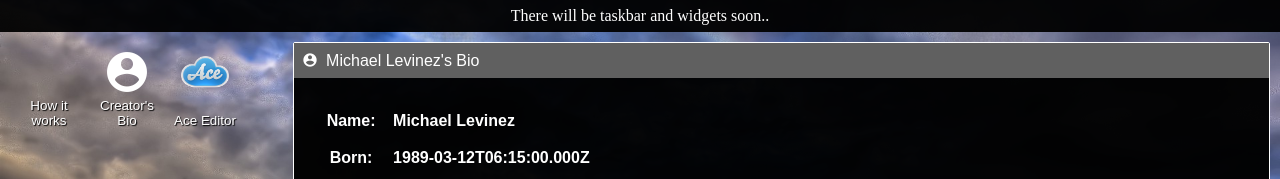
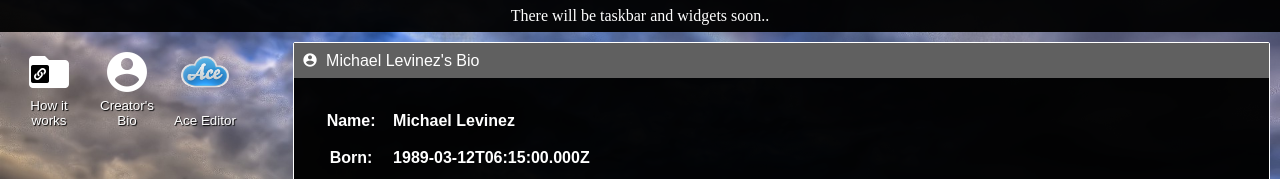
Before and after one commit to LEV7n/JDE, a plain HTML site: page index.html in a window 1280 px wide. Shown: the top 179 px of the page. Drawn offline with Linux system fonts and the light colour scheme; a web font is replaced by a local one.

Commit message:
Symlink icon set Symlink icon style Symlink icon render

```diff
--- a/conf/filesystem.json
+++ b/conf/filesystem.json
@@ -10,17 +10,17 @@
                 "items": {
                     "ace.js": {
                         "type": "js",
+                        "url": "../../../apps/ace.js",
                         "created": "Fri, 04 Feb 2022 21:03:35 GMT",
                         "accessed": "Sat, 05 Feb 2022 13:55:15 GMT",
-                        "modified": "Sat, 05 Feb 2022 13:30:44 GMT",
-                        "url": "../../../apps/ace.js"
+                        "modified": "Sat, 05 Feb 2022 13:30:44 GMT"
                     },
                     "bio.js": {
                         "type": "js",
+                        "url": "../../../apps/bio.js",
                         "created": "Fri, 04 Feb 2022 21:03:35 GMT",
                         "accessed": "Sat, 05 Feb 2022 13:55:15 GMT",
-                        "modified": "Sat, 05 Feb 2022 13:30:44 GMT",
-                        "url": "../../../apps/bio.js"
+                        "modified": "Sat, 05 Feb 2022 13:30:44 GMT"
                     }
                 }
             },
@@ -32,38 +32,38 @@
                 "items": {
                     "associations.json": {
                         "type": "json",
+                        "url": "../../../conf/associations.json",
                         "created": "Fri, 04 Feb 2022 21:03:35 GMT",
                         "accessed": "Sat, 05 Feb 2022 13:55:15 GMT",
-                        "modified": "Sat, 05 Feb 2022 13:30:44 GMT",
-                        "url": "../../../conf/associations.json"
+                        "modified": "Sat, 05 Feb 2022 13:30:44 GMT"
                     },
                     "contextmenu.json": {
                         "type": "json",
+                        "url": "../../../conf/contextmenu.json",
                         "created": "Fri, 04 Feb 2022 21:03:35 GMT",
                         "accessed": "Sat, 05 Feb 2022 13:55:15 GMT",
-                        "modified": "Sat, 05 Feb 2022 13:30:44 GMT",
-                        "url": "../../../conf/contextmenu.json"
+                        "modified": "Sat, 05 Feb 2022 13:30:44 GMT"
                     },
                     "desktop.json": {
                         "type": "json",
+                        "url": "../../../conf/desktop.json",
                         "created": "Fri, 04 Feb 2022 21:03:35 GMT",
                         "accessed": "Sat, 05 Feb 2022 13:55:15 GMT",
-                        "modified": "Sat, 05 Feb 2022 13:30:44 GMT",
-                        "url": "../../../conf/desktop.json"
+                        "modified": "Sat, 05 Feb 2022 13:30:44 GMT"
                     },
                     "filesystem.json": {
                         "type": "json",
+                        "url": "../../../conf/filesystem.json",
                         "created": "Fri, 04 Feb 2022 21:03:35 GMT",
                         "accessed": "Sat, 05 Feb 2022 13:55:15 GMT",
-                        "modified": "Sat, 05 Feb 2022 13:30:44 GMT",
-                        "url": "../../../conf/filesystem.json"
+                        "modified": "Sat, 05 Feb 2022 13:30:44 GMT"
                     },
                     "filetypes.json": {
                         "type": "json",
+                        "url": "../../../conf/filetypes.json",
                         "created": "Fri, 04 Feb 2022 21:03:35 GMT",
                         "accessed": "Sat, 05 Feb 2022 13:55:15 GMT",
-                        "modified": "Sat, 05 Feb 2022 13:30:44 GMT",
-                        "url": "../../../conf/filetypes.json"
+                        "modified": "Sat, 05 Feb 2022 13:30:44 GMT"
                     }
                 }
             },
@@ -75,24 +75,24 @@
                 "items": {
                     "ace.css": {
                         "type": "css",
+                        "url": "../../../css/ace.css",
                         "created": "Fri, 04 Feb 2022 21:03:35 GMT",
                         "accessed": "Sat, 05 Feb 2022 13:55:15 GMT",
-                        "modified": "Sat, 05 Feb 2022 13:30:44 GMT",
-                        "url": "../../../css/ace.css"
+                        "modified": "Sat, 05 Feb 2022 13:30:44 GMT"
                     },
                     "desktop.css": {
                         "type": "css",
+                        "url": "../../../css/desktop.css",
                         "created": "Fri, 04 Feb 2022 21:03:35 GMT",
                         "accessed": "Sat, 05 Feb 2022 13:55:15 GMT",
-                        "modified": "Sat, 05 Feb 2022 13:30:44 GMT",
-                        "url": "../../../css/desktop.css"
+                        "modified": "Sat, 05 Feb 2022 13:30:44 GMT"
                     },
                     "window.css": {
                         "type": "css",
+                        "url": "../../../css/window.css",
                         "created": "Fri, 04 Feb 2022 21:03:35 GMT",
                         "accessed": "Sat, 05 Feb 2022 13:55:15 GMT",
-                        "modified": "Sat, 05 Feb 2022 13:30:44 GMT",
-                        "url": "../../../css/window.css"
+                        "modified": "Sat, 05 Feb 2022 13:30:44 GMT"
                     }
                 }
             },
@@ -104,59 +104,59 @@
                 "items": {
                     "favicon.png": {
                         "type": "png",
+                        "url": "../../../img/favicon.png",
                         "created": "Fri, 04 Feb 2022 21:03:35 GMT",
                         "accessed": "Sat, 05 Feb 2022 13:55:15 GMT",
-                        "modified": "Sat, 05 Feb 2022 13:30:44 GMT",
-                        "url": "../../../img/favicon.png"
+                        "modified": "Sat, 05 Feb 2022 13:30:44 GMT"
                     },
                     "favicon.svg": {
                         "type": "svg",
+                        "url": "../../../img/favicon.svg",
                         "created": "Fri, 04 Feb 2022 21:03:35 GMT",
                         "accessed": "Sat, 05 Feb 2022 13:55:15 GMT",
-                        "modified": "Sat, 05 Feb 2022 13:30:44 GMT",
-                        "url": "../../../img/favicon.svg"
+                        "modified": "Sat, 05 Feb 2022 13:30:44 GMT"
                     },
                     "photo1.jpg": {
                         "type": "jpg",
+                        "url": "../../../img/photo1.jpg",
                         "created": "Fri, 04 Feb 2022 21:03:35 GMT",
                         "accessed": "Sat, 05 Feb 2022 13:55:15 GMT",
-                        "modified": "Sat, 05 Feb 2022 13:30:44 GMT",
-                        "url": "../../../img/photo1.jpg"
+                        "modified": "Sat, 05 Feb 2022 13:30:44 GMT"
                     },
                     "photo2.jpg": {
                         "type": "jpg",
+                        "url": "../../../img/photo2.jpg",
                         "created": "Fri, 04 Feb 2022 21:03:35 GMT",
                         "accessed": "Sat, 05 Feb 2022 13:55:15 GMT",
-                        "modified": "Sat, 05 Feb 2022 13:30:44 GMT",
-                        "url": "../../../img/photo2.jpg"
+                        "modified": "Sat, 05 Feb 2022 13:30:44 GMT"
                     },
                     "photo3.jpg": {
                         "type": "jpg",
+                        "url": "../../../img/photo3.jpg",
                         "created": "Fri, 04 Feb 2022 21:03:35 GMT",
                         "accessed": "Sat, 05 Feb 2022 13:55:15 GMT",
-                        "modified": "Sat, 05 Feb 2022 13:30:44 GMT",
-                        "url": "../../../img/photo3.jpg"
+                        "modified": "Sat, 05 Feb 2022 13:30:44 GMT"
                     },
                     "jde.svg": {
                         "type": "svg",
+                        "url": "../../../img/jde.svg",
                         "created": "Fri, 04 Feb 2022 21:03:35 GMT",
                         "accessed": "Sat, 05 Feb 2022 13:55:15 GMT",
-                        "modified": "Sat, 05 Feb 2022 13:30:44 GMT",
-                        "url": "../../../img/jde.svg"
+                        "modified": "Sat, 05 Feb 2022 13:30:44 GMT"
                     },
                     "loader.gif": {
                         "type": "gif",
+                        "url": "../../../img/loader.gif",
                         "created": "Fri, 04 Feb 2022 21:03:35 GMT",
                         "accessed": "Sat, 05 Feb 2022 13:55:15 GMT",
-                        "modified": "Sat, 05 Feb 2022 13:30:44 GMT",
-                        "url": "../../../img/loader.gif"
+                        "modified": "Sat, 05 Feb 2022 13:30:44 GMT"
                     },
                     "wallpaper-clouds-sky-palm_trees.jpg": {
                         "type": "jpg",
+                        "url": "../../../img/wallpaper-clouds-sky-palm_trees.jpg",
                         "created": "Fri, 04 Feb 2022 21:03:35 GMT",
                         "accessed": "Sat, 05 Feb 2022 13:55:15 GMT",
-                        "modified": "Sat, 05 Feb 2022 13:30:44 GMT",
-                        "url": "../../../img/wallpaper-clouds-sky-palm_trees.jpg"
+                        "modified": "Sat, 05 Feb 2022 13:30:44 GMT"
                     }
                 }
             },
@@ -174,24 +174,24 @@
                         "items": {
                             "desktop.js": {
                                 "type": "js",
+                                "url": "../../../js/classes/desktop.js",
                                 "created": "Fri, 04 Feb 2022 21:03:35 GMT",
                                 "accessed": "Sat, 05 Feb 2022 13:55:15 GMT",
-                                "modified": "Sat, 05 Feb 2022 13:30:44 GMT",
-                                "url": "../../../js/classes/desktop.js"
+                                "modified": "Sat, 05 Feb 2022 13:30:44 GMT"
                             },
                             "helper.js": {
                                 "type": "js",
+                                "url": "../../../js/classes/helper.js",
                                 "created": "Fri, 04 Feb 2022 21:03:35 GMT",
                                 "accessed": "Sat, 05 Feb 2022 13:55:15 GMT",
-                                "modified": "Sat, 05 Feb 2022 13:30:44 GMT",
-                                "url": "../../../js/classes/helper.js"
+                                "modified": "Sat, 05 Feb 2022 13:30:44 GMT"
                             },
                             "window.js": {
                                 "type": "js",
+                                "url": "../../../js/classes/window.js",
                                 "created": "Fri, 04 Feb 2022 21:03:35 GMT",
                                 "accessed": "Sat, 05 Feb 2022 13:55:15 GMT",
-                                "modified": "Sat, 05 Feb 2022 13:30:44 GMT",
-                                "url": "../../../js/classes/window.js"
+                                "modified": "Sat, 05 Feb 2022 13:30:44 GMT"
                             }
                         }
                     },
@@ -209,94 +209,94 @@
                                 "items": {
                                     "ace.js": {
                                         "type": "js",
+                                        "url": "../../../js/vendor/ace/ace.js",
                                         "created": "Fri, 04 Feb 2022 21:03:35 GMT",
                                         "accessed": "Sat, 05 Feb 2022 13:55:15 GMT",
-                                        "modified": "Sat, 05 Feb 2022 13:30:44 GMT",
-                                        "url": "../../../js/vendor/ace/ace.js"
+                                        "modified": "Sat, 05 Feb 2022 13:30:44 GMT"
                                     },
                                     "icon.png": {
                                         "type": "png",
+                                        "url": "../../../js/vendor/ace/icon.png",
                                         "created": "Fri, 04 Feb 2022 21:03:35 GMT",
                                         "accessed": "Sat, 05 Feb 2022 13:55:15 GMT",
-                                        "modified": "Sat, 05 Feb 2022 13:30:44 GMT",
-                                        "url": "../../../js/vendor/ace/icon.png"
+                                        "modified": "Sat, 05 Feb 2022 13:30:44 GMT"
                                     },
                                     "mode-css.js": {
                                         "type": "js",
+                                        "url": "../../../js/vendor/ace/mode-css.js",
                                         "created": "Fri, 04 Feb 2022 21:03:35 GMT",
                                         "accessed": "Sat, 05 Feb 2022 13:55:15 GMT",
-                                        "modified": "Sat, 05 Feb 2022 13:30:44 GMT",
-                                        "url": "../../../js/vendor/ace/mode-css.js"
+                                        "modified": "Sat, 05 Feb 2022 13:30:44 GMT"
                                     },
                                     "mode-html.js": {
                                         "type": "js",
+                                        "url": "../../../js/vendor/ace/mode-html.js",
                                         "created": "Fri, 04 Feb 2022 21:03:35 GMT",
                                         "accessed": "Sat, 05 Feb 2022 13:55:15 GMT",
-                                        "modified": "Sat, 05 Feb 2022 13:30:44 GMT",
-                                        "url": "../../../js/vendor/ace/mode-html.js"
+                                        "modified": "Sat, 05 Feb 2022 13:30:44 GMT"
                                     },
                                     "mode-javascript.js": {
                                         "type": "js",
+                                        "url": "../../../js/vendor/ace/mode-javascript.js",
                                         "created": "Fri, 04 Feb 2022 21:03:35 GMT",
                                         "accessed": "Sat, 05 Feb 2022 13:55:15 GMT",
-                                        "modified": "Sat, 05 Feb 2022 13:30:44 GMT",
-                                        "url": "../../../js/vendor/ace/mode-javascript.js"
+                                        "modified": "Sat, 05 Feb 2022 13:30:44 GMT"
                                     },
                                     "mode-json.js": {
                                         "type": "js",
+                                        "url": "../../../js/vendor/ace/mode-json.js",
                                         "created": "Fri, 04 Feb 2022 21:03:35 GMT",
                                         "accessed": "Sat, 05 Feb 2022 13:55:15 GMT",
-                                        "modified": "Sat, 05 Feb 2022 13:30:44 GMT",
-                                        "url": "../../../js/vendor/ace/mode-json.js"
+                                        "modified": "Sat, 05 Feb 2022 13:30:44 GMT"
                                     },
                                     "mode-text.js": {
                                         "type": "js",
+                                        "url": "../../../js/vendor/ace/mode-text.js",
                                         "created": "Fri, 04 Feb 2022 21:03:35 GMT",
                                         "accessed": "Sat, 05 Feb 2022 13:55:15 GMT",
-                                        "modified": "Sat, 05 Feb 2022 13:30:44 GMT",
-                                        "url": "../../../js/vendor/ace/mode-text.js"
+                                        "modified": "Sat, 05 Feb 2022 13:30:44 GMT"
                                     },
                                     "theme-monokai.js": {
                                         "type": "js",
+                                        "url": "../../../js/vendor/ace/theme-monokai.js",
                                         "created": "Fri, 04 Feb 2022 21:03:35 GMT",
                                         "accessed": "Sat, 05 Feb 2022 13:55:15 GMT",
-                                        "modified": "Sat, 05 Feb 2022 13:30:44 GMT",
-                                        "url": "../../../js/vendor/ace/theme-monokai.js"
+                                        "modified": "Sat, 05 Feb 2022 13:30:44 GMT"
                                     },
                                     "worker-base.js": {
                                         "type": "js",
+                                        "url": "../../../js/vendor/ace/worker-base.js",
                                         "created": "Fri, 04 Feb 2022 21:03:35 GMT",
                                         "accessed": "Sat, 05 Feb 2022 13:55:15 GMT",
-                                        "modified": "Sat, 05 Feb 2022 13:30:44 GMT",
-                                        "url": "../../../js/vendor/ace/worker-base.js"
+                                        "modified": "Sat, 05 Feb 2022 13:30:44 GMT"
                                     },
                                     "worker-css.js": {
                                         "type": "js",
+                                        "url": "../../../js/vendor/ace/worker-css.js",
                                         "created": "Fri, 04 Feb 2022 21:03:35 GMT",
                                         "accessed": "Sat, 05 Feb 2022 13:55:15 GMT",
-                                        "modified": "Sat, 05 Feb 2022 13:30:44 GMT",
-                                        "url": "../../../js/vendor/ace/worker-css.js"
+                                        "modified": "Sat, 05 Feb 2022 13:30:44 GMT"
                                     },
                                     "worker-html.js": {
                                         "type": "js",
+                                        "url": "../../../js/vendor/ace/worker-html.js",
                                         "created": "Fri, 04 Feb 2022 21:03:35 GMT",
                                         "accessed": "Sat, 05 Feb 2022 13:55:15 GMT",
-                                        "modified": "Sat, 05 Feb 2022 13:30:44 GMT",
-                                        "url": "../../../js/vendor/ace/worker-html.js"
+                                        "modified": "Sat, 05 Feb 2022 13:30:44 GMT"
                                     },
                                     "worker-javascript.js": {
                                         "type": "js",
+                                        "url": "../../../js/vendor/ace/worker-javascript.js",
                                         "created": "Fri, 04 Feb 2022 21:03:35 GMT",
                                         "accessed": "Sat, 05 Feb 2022 13:55:15 GMT",
-                                        "modified": "Sat, 05 Feb 2022 13:30:44 GMT",
-                                        "url": "../../../js/vendor/ace/worker-javascript.js"
+                                        "modified": "Sat, 05 Feb 2022 13:30:44 GMT"
                                     },
                                     "worker-json.js": {
                                         "type": "js",
+                                        "url": "../../../js/vendor/ace/worker-json.js",
                                         "created": "Fri, 04 Feb 2022 21:03:35 GMT",
                                         "accessed": "Sat, 05 Feb 2022 13:55:15 GMT",
-                                        "modified": "Sat, 05 Feb 2022 13:30:44 GMT",
-                                        "url": "../../../js/vendor/ace/worker-json.js"
+                                        "modified": "Sat, 05 Feb 2022 13:30:44 GMT"
                                     }
                                 }
                             }
@@ -304,10 +304,10 @@
                     },
                     "kernel.js": {
                         "type": "js",
+                        "url": "../../../js/kernel.js",
                         "created": "Fri, 04 Feb 2022 21:03:35 GMT",
                         "accessed": "Sat, 05 Feb 2022 13:55:15 GMT",
-                        "modified": "Sat, 05 Feb 2022 13:30:44 GMT",
-                        "url": "../../../js/kernel.js"
+                        "modified": "Sat, 05 Feb 2022 13:30:44 GMT"
                     }
                 }
             },
@@ -323,6 +323,7 @@
                                 "items": {
                                     "How it works": {
                                         "type": "symlink",
+                                        "icon": "mdi-folder",
                                         "created": "Sat, 05 Feb 2022 13:30:44 GMT",
                                         "accessed": "Sat, 05 Feb 2022 13:30:44 GMT",
                                         "modified": "Sat, 05 Feb 2022 13:30:44 GMT",
@@ -348,10 +349,10 @@
             },
             "index.html": {
                 "type": "html",
+                "url": "../../../index.html",
                 "created": "Fri, 04 Feb 2022 21:03:35 GMT",
                 "accessed": "Sat, 05 Feb 2022 13:55:15 GMT",
-                "modified": "Sat, 05 Feb 2022 13:30:44 GMT",
-                "url": "../../../index.html"
+                "modified": "Sat, 05 Feb 2022 13:30:44 GMT"
             },
             "JDE.zip": {
                 "type": "zip",
--- a/css/desktop.css
+++ b/css/desktop.css
@@ -53,6 +53,22 @@ body {
     flex-direction: column;
     align-items: center;
     text-align: center;
+    position: relative;
+}
+
+.wrapper .desktop > .item.symlink .icon:after,
+.content > .folder-view > .item.symlink .icon:after {
+    color: #000;
+    font: normal normal normal 24px/1 "Material Design Icons";
+    font-size: calc(var(--size) / 2);
+    text-rendering: auto;
+    line-height: inherit;
+    -webkit-font-smoothing: antialiased;
+    -moz-osx-font-smoothing: grayscale;
+    content: "\F0D1C";
+    bottom: 1.25em;
+    right: 1.25em;
+    position: absolute;
 }
 
 .wrapper .desktop > .item.selected,
--- a/js/classes/desktop.js
+++ b/js/classes/desktop.js
@@ -121,9 +121,12 @@ export default class Desktop {
      *
      * @param {String} path
      * @param {Object} [root]
-     * @return {Object}
+     * @return {Object|null}
      */
     resolveLocalPath(path, root = this.#files) {
+        if (typeof path !== 'string' || !path.length)
+            return null;
+
         path = path
                 .split('/')
                 .filter(f => f)
@@ -244,16 +247,24 @@ export default class Desktop {
             const
                 item = document.createElement('li'),
                 name = document.createElement('span'),
+                type = (this.resolveLocalPath(items[fileName]?.items) || items[fileName])?.type,
                 data = Object.assign(
                     { title: fileName },
                     this.#assoc[items[fileName]?.name] || {},
-                    this.#types[items[fileName].type] || {},
+                    this.#types[type] || {},
                     items[fileName]
                 ),
-                icon = this.renderIcon(data);
+                icon = this.renderIcon(
+                    Object.assign(this.#types['*'], data)
+                );
 
                 item.data = data;
-                item.classList.add('item', 'no-select');
+
+                desktop.applyClasses({
+                    default: 'item',
+                    prefix: 'no-select',
+                    classes: data.type
+                }, item);
 
                 name.classList.add('name');
                 name.innerText = fileName;
@@ -393,7 +404,6 @@ export default class Desktop {
             return new Promise((resolve, reject) => {
                 if (typeof data.items === 'string') {
                     data = Object.assign({}, data, this.resolveLocalPath(data.items) || {});
-                    console.log(data)
                 }
 
                 switch (data.type) {
```
